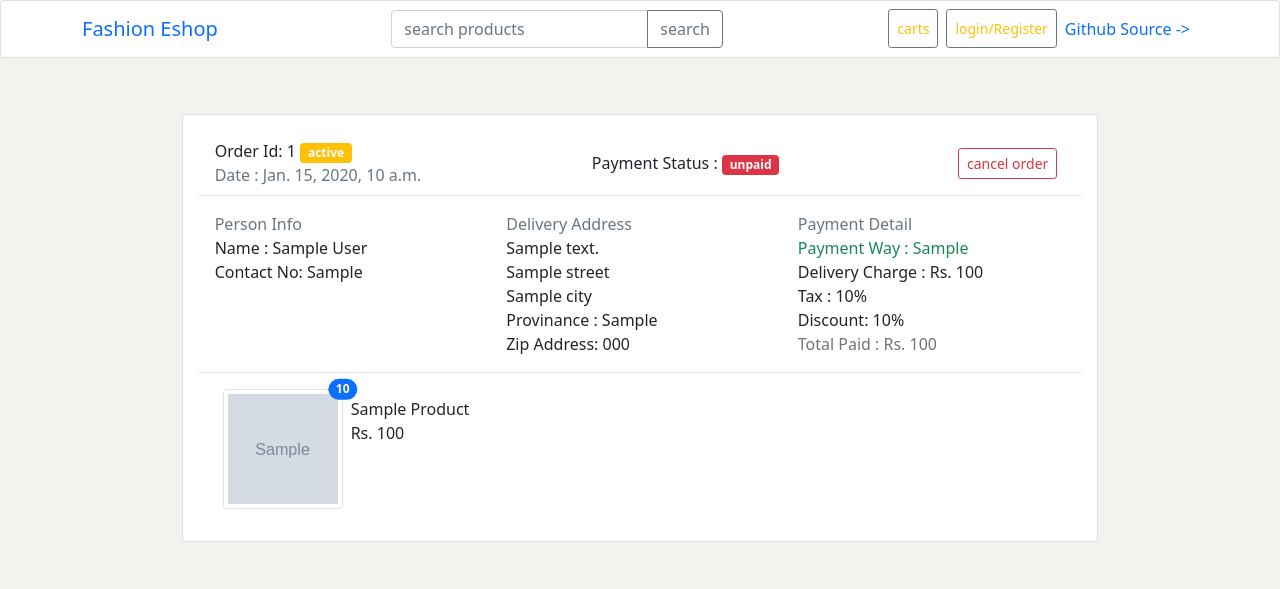
After one commit to sirjandrn25/fashion_eshop_backend, a Django app: template frontend/templates/home/order.html in a window 1280 px wide. The commit adds this page. Shown: the top 589 px of the page. Run offline with Django 4.2, Linux system fonts and the light colour scheme; the template is opened without the code that fills it: most values are stand-ins (such as "Sample title", 1, 10 or a date in 2020); grey boxes marked "Sample" are stand-in pictures; parts of the project's set-up code (start-up, migrations or seed data) failed here and were passed over.

Commit message:
order ui

```diff
--- a/frontend/templates/base/layout.html
+++ b/frontend/templates/base/layout.html
@@ -36,7 +36,7 @@
 
 
                     <li class="nav-item">
-                      <a class="nav-link btn btn-outline-secondary btn-sm text-warning mx-2 " aria-current="page" href="#">orders</a>
+                      <a class="nav-link btn btn-outline-secondary btn-sm text-warning mx-2 " aria-current="page" href="{% url 'order' %}">orders</a>
                     </li>
                     <li class="nav-item dropdown">
                         <a class="nav-link dropdown-toggle text-warning mx-2" href="#" id="navbarDropdown" role="button" data-bs-toggle="dropdown" aria-expanded="false">
--- /dev/null
+++ b/frontend/templates/home/order.html
@@ -0,0 +1,87 @@
+{% extends 'base/layout.html' %}
+{% load static %}
+{% load cart_filter %}
+{% block main_content %}
+    <div class="container my-4 p-3">
+
+        <div class="row p-3 justify-content-center d-flex">
+            {% for order in orders %}
+                <div class="col-lg-10 card p-3 mb-3">
+                <div class="card-header bg-white d-flex justify-content-between align-items-center">
+                    <!-- order id and order date  -->
+                    <div>
+                        <span class="d-block">Order Id: {{order.orderId}} {{order|order_status}}</span>
+                        <span class="text-muted">Date : {{order.order_date}}</span>
+                    </div>
+                    <span>Payment Status :{% if order.is_paid %}
+                        <span class="badge bg-success"> paid</span>
+                        {% else %}
+                        <span class="badge bg-danger"> unpaid</span>
+
+                    {% endif %}</span>
+
+
+                        <button class="btn btn-outline-danger btn-sm mx-2">cancel order</button>
+
+                </div>
+                <div class="card-body row">
+                    <div class="col-4">
+                        <span class="text-muted order_body_head">Person Info</span>
+                        <div class="order_body_detail d-flex flex-column">
+                            <span class="text-capitalize" >Name : {{order.firstName}} {{order.lastName}}</span>
+                            <span>Contact No: {{order.contact_no}}</span>
+                        </div>
+
+                    </div>
+                    <div class="col-4">
+                        <span class="text-muted order_body_head">Delivery Address</span>
+                        <div class="order_body_detail d-flex flex-column">
+                            <span >{{order.address.address}}</span>
+                            <span>{{order.address.street}}</span>
+                            <span>{{order.address.city}}</span>
+                            <span>Provinance : {{order.address.provinance_no}}</span>
+                            <span>Zip Address: {{order.address.zip_code}}</span>
+
+                        </div>
+
+                    </div>
+                    <div class="col-4">
+                        <span class="text-muted order_body_head">Payment Detail</span>
+                        <div class="order_body_detail d-flex flex-column">
+                            <span  class="text-success">Payment Way : {{order.get_payment_way_display}} </span>
+                            <span>Delivery Charge : Rs. 100</span>
+                            <span>Tax : {{order.tax}}%</span>
+                            <span>Discount: {{order.discount}}%</span>
+                            <span class="text-secondary">Total Paid : Rs. {{order|total_paid}} </span>
+
+                        </div>
+
+                    </div>
+
+                </div>
+                <div class="card-footer bg-white d-flex py-3">
+                    {% for order_item in order.items.all %}
+                    <div class="d-flex  mx-2" style="max-width: 400px;">
+                        <div class="position-relative" style="height: 120px; width: 120px; object-fit: cover;" >
+                            <img src="{{order_item.product.product.thumbnail.url}}" style="height: 120px; width: 120px; object-fit: cover;" alt="" class="img-thumbnail">
+                            <span class="position-absolute top-0 start-100 translate-middle badge rounded-pill bg-primary">
+                                {{order_item.qty}}
+                              </span>
+                        </div>
+                        <div class="item-details d-flex p-2 flex-column">
+                            <span class="text-capitalize">{{order_item.product.product.title}}</span>
+                            <span>Rs. {{order_item.product.product.price|total_price:order_item.qty}}</span>
+
+                        </div>
+
+                    </div>
+                    {% endfor %}
+
+
+                </div>
+            </div>
+
+            {% endfor %}
+        </div>
+    </div>
+{% endblock main_content %}
--- a/frontend/templatetags/cart_filter.py
+++ b/frontend/templatetags/cart_filter.py
@@ -1,6 +1,8 @@
+from cgitb import html
 from itertools import product
 from django import template
 from store.models import ProductSize
+from django.utils.safestring import mark_safe
 
 register = template.Library()
 
@@ -39,3 +41,26 @@ def grand_total_amount(total_products_amount):
     discount = 0.3 * total_products_amount
     delivery_charge = 100
     return total_products_amount+ tax - discount + delivery_charge
+
+@register.filter(name="total_paid")
+def total_paid(order):
+    total_amount = 0
+    for item in order.items.all():
+        total_amount += item.product.product.price*item.qty
+
+    return total_amount
+
+
+
+@register.filter(name="order_status")
+def order_status(order):
+    status = order.get_status_display()
+
+    if status == "approve":
+        bc = "success"
+    elif status=="cancel":
+        bc = "danger"
+    else:
+        bc = "warning"
+
+    return mark_safe(f'<span class="badge bg-{bc}">{status}</span>')
--- a/frontend/urls.py
+++ b/frontend/urls.py
@@ -3,6 +3,7 @@ from django.urls import path
 
 from frontend.views.cart import cartView
 from frontend.views.checkout import CheckoutView
+from frontend.views.order import OrderView
 from .views.home import *
 from .views.user_auth import *
 
@@ -16,4 +17,5 @@ urlpatterns = [
     path("product_size_stock/",product_size_stock,name="product_size_stock"),
     path("cart/",cartView,name="cart"),
     path("checkout/",CheckoutView.as_view(),name="checkout"),
+    path("order/",OrderView.as_view(),name="order"),
 ]
```
Also changed, not shown: frontend/templates/home/checkout.html (+12 -3 lines), frontend/views/order.py (added, +15 -0 lines), store/models/order.py (+6 -6 lines), media/products/noah-black-Hng0RpHDgHI-unsplash_1hUTEQU.jpg (added), media/products/revolt-164_6wVEHfI-unsplash_Z5Brr2H.jpg (added), 1 other file.
